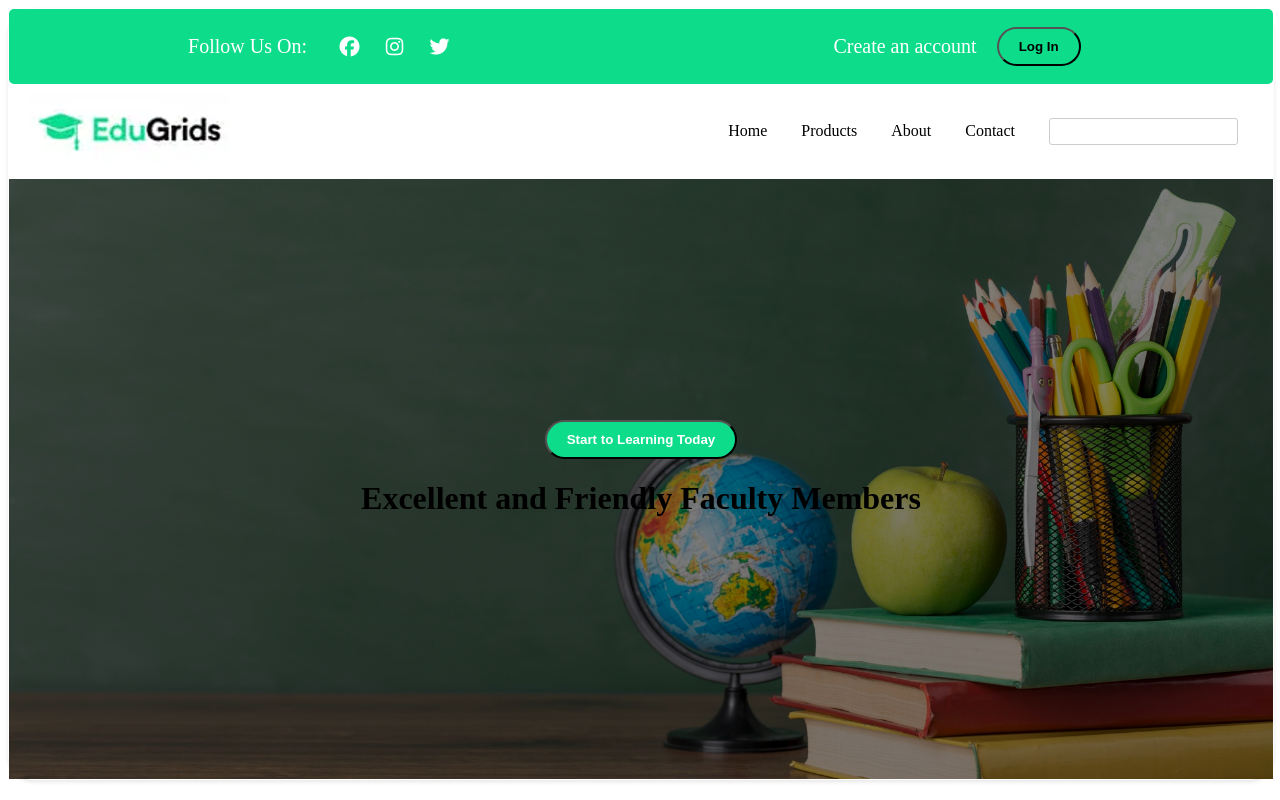
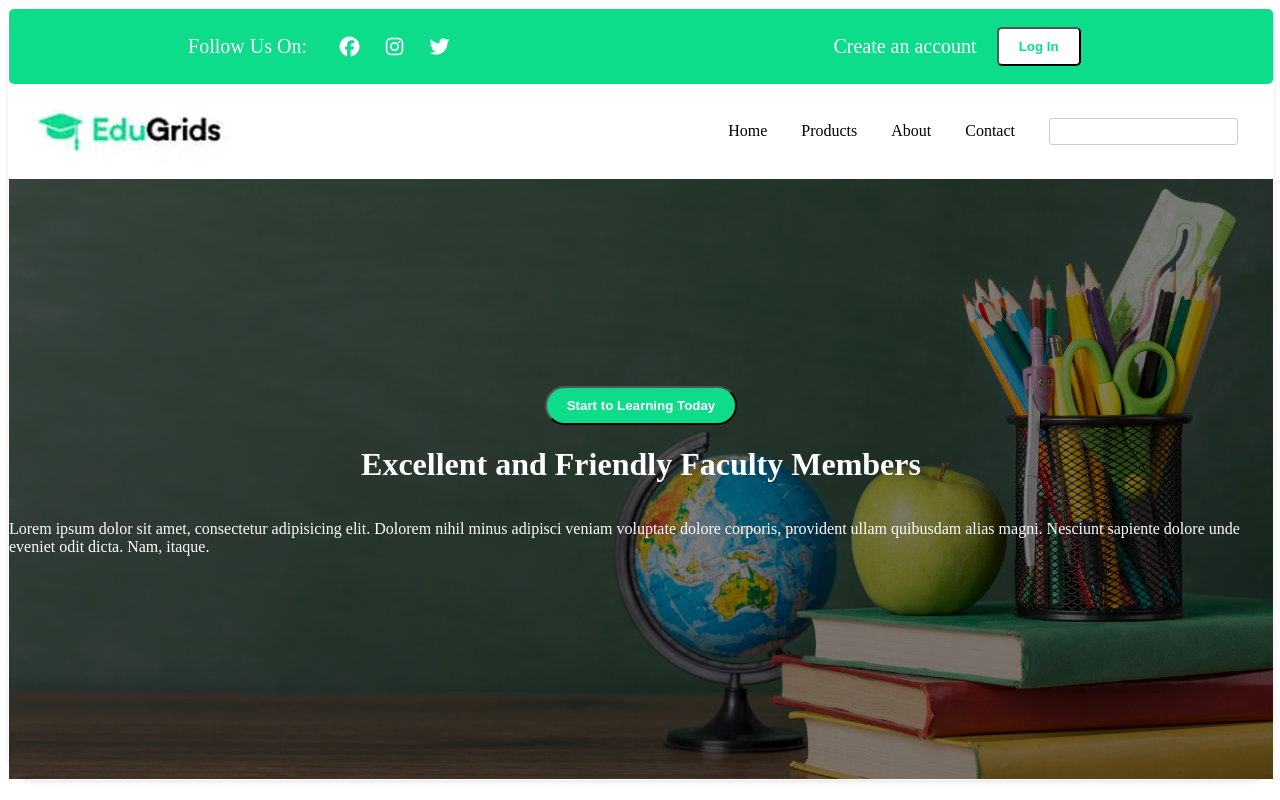
Before and after one commit to tejas-mahamuni02/study-demo-app, a plain HTML site: page index.html in a window 1280 px wide. Drawn offline with Linux system fonts and the light colour scheme.

Commit message:
created web page 2

```diff
--- a/index.html
+++ b/index.html
@@ -24,6 +24,7 @@
       <div class="header-right">
         <p style="margin-right: 20px;"> Create an account</p>
         <button class="login-btn">Log In</button>
+
       </div>
     </div>
     <div class="nav">
@@ -41,8 +42,12 @@
       </div>
     </div>
     <div class="main">
+      <!-- <div class="content"></div> -->
       <button class="btn">Start to Learning Today</button>
       <h1>Excellent and Friendly Faculty Members</h1>
+      <p>Lorem ipsum dolor sit amet, consectetur adipisicing elit. Dolorem nihil minus adipisci veniam voluptate
+        dolore corporis, provident ullam quibusdam alias magni. Nesciunt sapiente dolore unde eveniet odit dicta. Nam,
+        itaque.</p>
     </div>
   </div>
 </body>
--- a/style.css
+++ b/style.css
@@ -59,10 +59,10 @@ i {
 .login-btn {
   border-radius: 5px;
   background-color: #fff;
-  background-color: #0ddc8b;
+  color: #0ddc8b;
   padding: 10px 20px;
   font-weight: 700;
-  border-radius: 25px;
+  border-radius: 5px;
 }
 
 li {
@@ -87,8 +87,8 @@ input[type="search"] {
   flex-direction: column;
   justify-content: center;
   align-items: center;
+  color: white;
 }
-
 
 .btn {
   border-radius: 5px;
```
